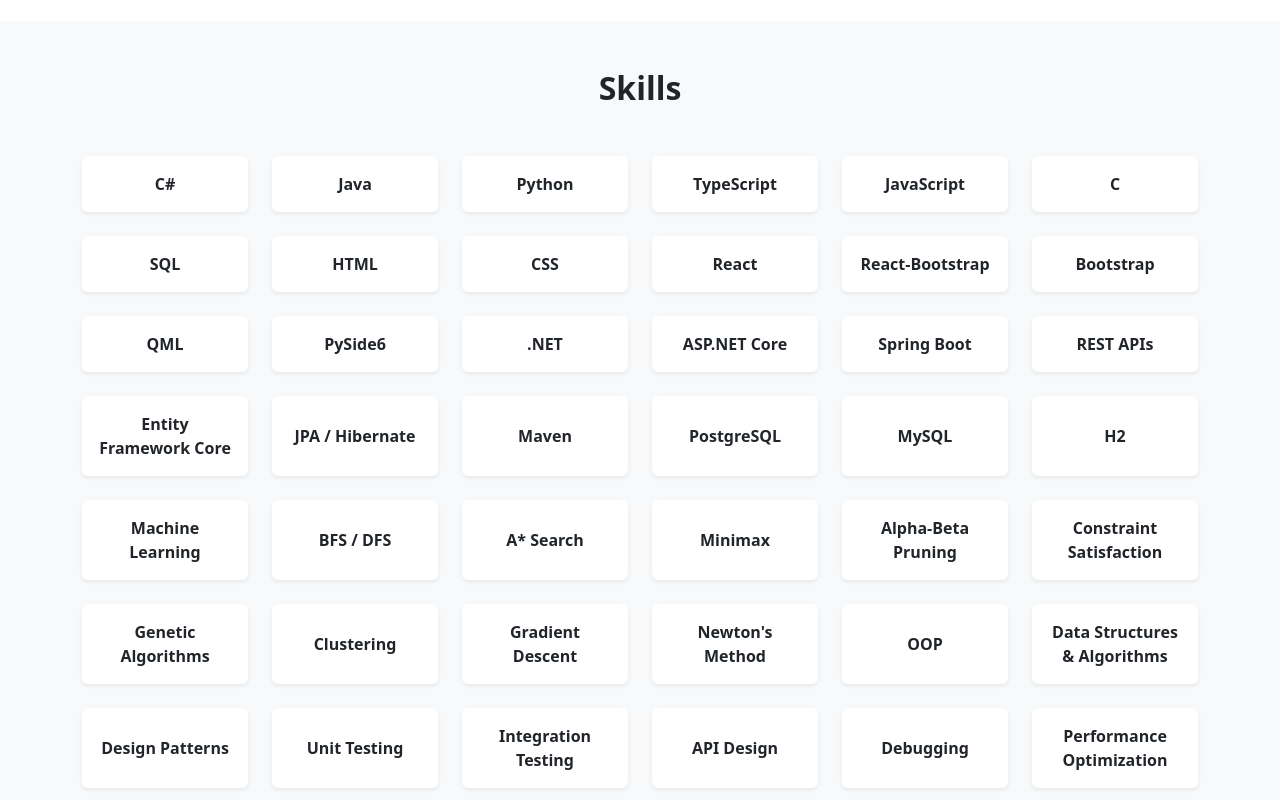
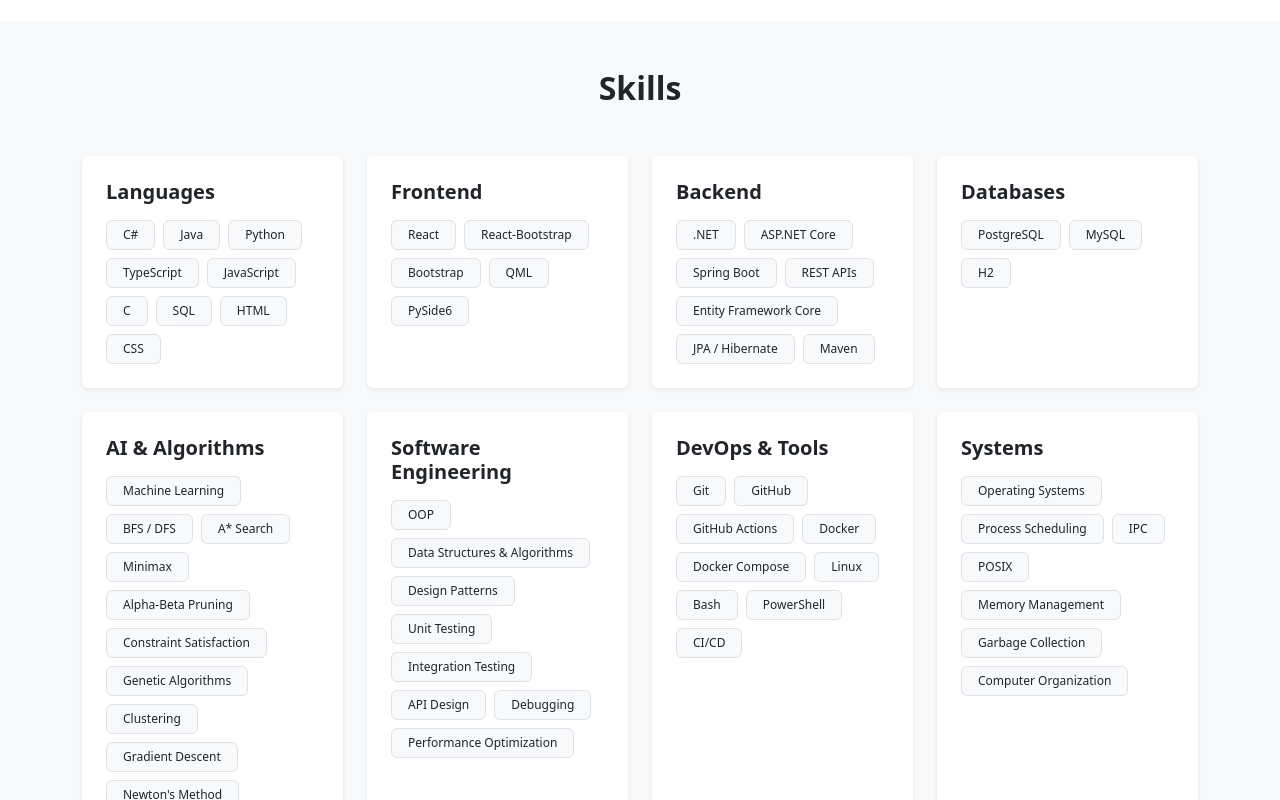
Before and after one commit to ahmdkaml/Portfolio, a React app: page / in a window 1280 px wide. Shown: the part 760-1560 px from the top of the page. Built offline with nearby package versions, Linux system fonts and the light colour scheme; the HTML template or start-up script is replaced by a standard one.

Commit message:
skills sections amended

```diff
--- a/src/App.tsx
+++ b/src/App.tsx
@@ -99,10 +99,11 @@
       <section id="skills" className="bg-light py-5">
         <Container>
           <h2 className="fw-bold text-center mb-5">Skills</h2>
-
           <Row className="g-4 justify-content-center">
             {[
-              // Languages
+              {
+                title: "Languages",
+                skills: [
                   "C#",
                   "Java",
                   "Python",
@@ -112,15 +113,21 @@
                   "SQL",
                   "HTML",
                   "CSS",
-
-              // Frontend
+                ],
+              },
+              {
+                title: "Frontend",
+                skills: [
                   "React",
                   "React-Bootstrap",
                   "Bootstrap",
                   "QML",
                   "PySide6",
-
-              // Backend
+                ],
+              },
+              {
+                title: "Backend",
+                skills: [
                   ".NET",
                   "ASP.NET Core",
                   "Spring Boot",
@@ -128,13 +135,19 @@
                   "Entity Framework Core",
                   "JPA / Hibernate",
                   "Maven",
-
-              // Databases
+                ],
+              },
+              {
+                title: "Databases",
+                skills: [
                   "PostgreSQL",
                   "MySQL",
                   "H2",
-
-              // AI & Algorithms
+                ],
+              },
+              {
+                title: "AI & Algorithms",
+                skills: [
                   "Machine Learning",
                   "BFS / DFS",
                   "A* Search",
@@ -145,8 +158,11 @@
                   "Clustering",
                   "Gradient Descent",
                   "Newton's Method",
-
-              // Software Engineering
+                ],
+              },
+              {
+                title: "Software Engineering",
+                skills: [
                   "OOP",
                   "Data Structures & Algorithms",
                   "Design Patterns",
@@ -155,8 +171,11 @@
                   "API Design",
                   "Debugging",
                   "Performance Optimization",
-
-              // DevOps & Tools
+                ],
+              },
+              {
+                title: "DevOps & Tools",
+                skills: [
                   "Git",
                   "GitHub",
                   "GitHub Actions",
@@ -166,8 +185,11 @@
                   "Bash",
                   "PowerShell",
                   "CI/CD",
-
-              // Systems
+                ],
+              },
+              {
+                title: "Systems",
+                skills: [
                   "Operating Systems",
                   "Process Scheduling",
                   "IPC",
@@ -175,11 +197,26 @@
                   "Memory Management",
                   "Garbage Collection",
                   "Computer Organization",
-            ].map((skill) => (
-              <Col xs={6} sm={4} md={3} lg={2} key={skill}>
-                <Card className="border-0 shadow-sm h-100 text-center">
-                  <Card.Body className="d-flex align-items-center justify-content-center">
-                    <span className="fw-semibold">{skill}</span>
+                ],
+              },
+            ].map((category) => (
+              <Col xs={12} md={6} lg={4} xl={3} key={category.title}>
+                <Card className="border-0 shadow-sm h-100">
+                  <Card.Body className="p-4">
+                    <Card.Title className="fw-bold mb-3">
+                      {category.title}
+                    </Card.Title>
+
+                    <div className="d-flex flex-wrap gap-2">
+                      {category.skills.map((skill) => (
+                        <span
+                          key={skill}
+                          className="badge bg-light text-dark border px-3 py-2 fw-medium"
+                        >
+                          {skill}
+                        </span>
+                      ))}
+                    </div>
                   </Card.Body>
                 </Card>
               </Col>
```
Lines whose indentation alone changed are shown as unchanged.
